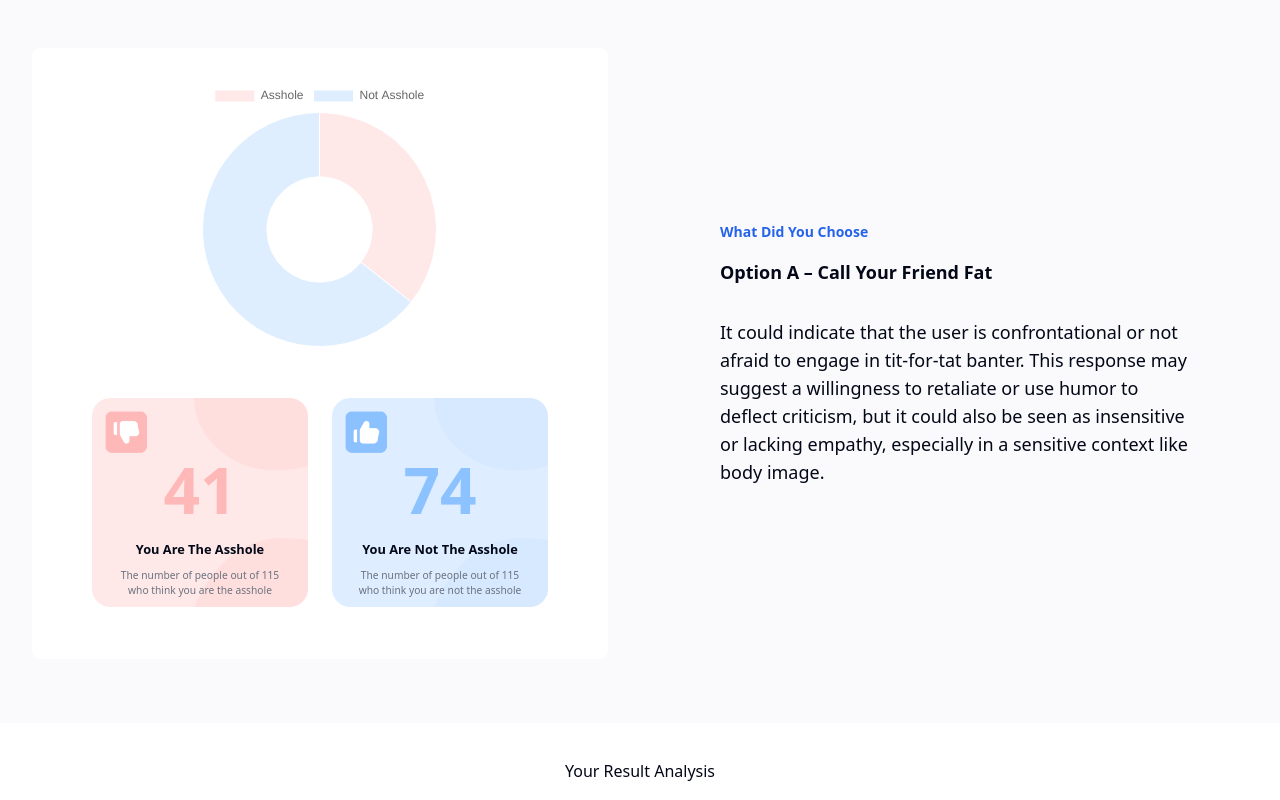
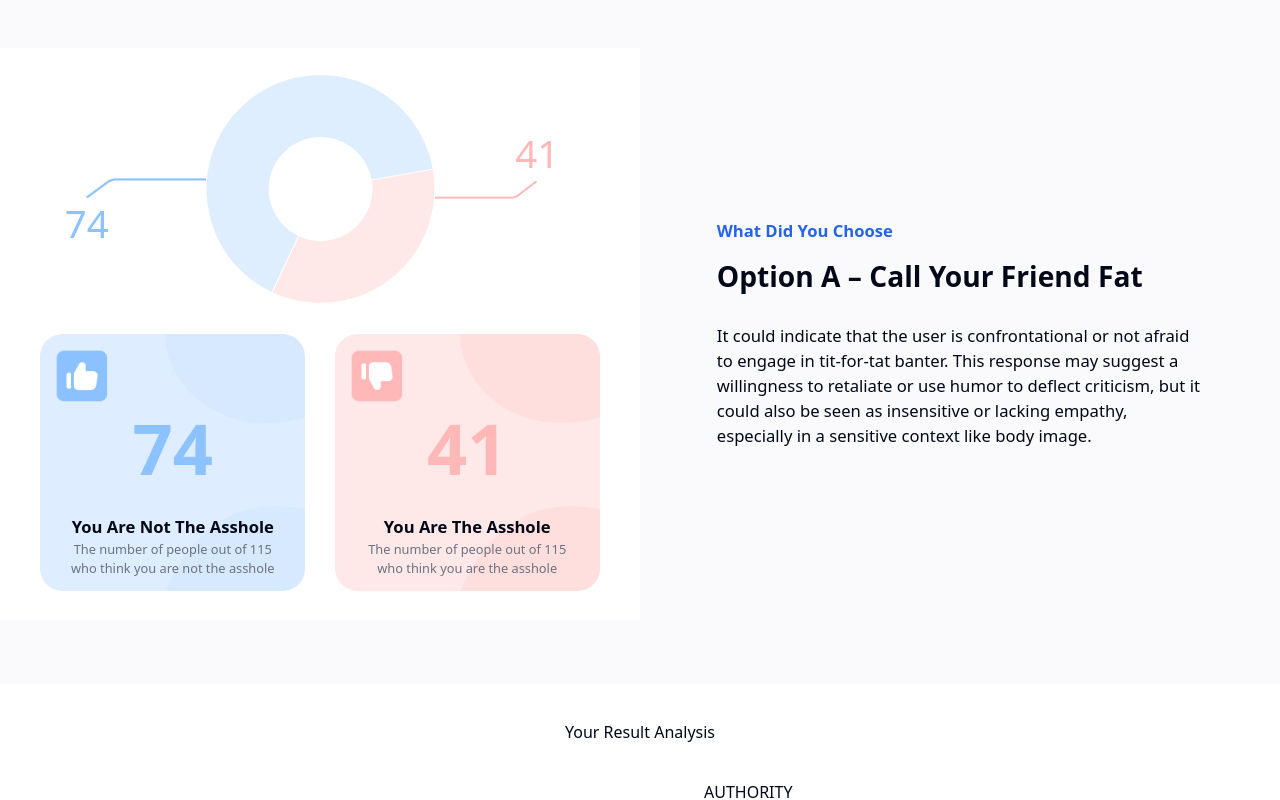
Before and after one commit to 24-S1-2-C-Moral-Decisions/moral-front-end, a Next.js app: page /en in a window 1280 px wide. Shown: the top 800 px of the page. Built offline with nearby package versions, Linux system fonts and the light colour scheme.

Commit message:
doughnut chart modified

```diff
--- a/app/globals.css
+++ b/app/globals.css
@@ -182,3 +182,7 @@
 .animate-dot-bg-fade-in{
   animation: dotBgFadeIn 0.5s ease-in 4.5s forwards;
 }
+
+.animate-dot-bg-fade-in-fast{
+  animation: dotBgFadeIn 0.5s ease-in 2s forwards;
+}
--- a/components/feedback-page.tsx
+++ b/components/feedback-page.tsx
@@ -1,7 +1,6 @@
 import { usePage } from "@/lib/usePage"
 import { Button } from "./ui/button"
 import { useState } from "react";
-import { cn } from "@/lib/utils";
 import { DoughnutChart } from './ui/chart';
 import { RadarChart } from "./ui/chart";
 
@@ -57,7 +56,7 @@ export const FeedbackPage = ({ data }: { data: any }) => {
                 <div className="flex w-full h-12 items-center justify-center">
                     {/*<h2>Feedback Results</h2>*/}
                 </div>
-                <PieChartAndResult />
+                <DoughnutChartAndResult />
                 <div className="flex w-full h-16 items-center justify-center">
                 </div>
             </div>
@@ -88,21 +87,55 @@ function Banner() {
     )
 }
 
-function PieChartAndResult() {
-    const voteData = [result.assholeNumber, result.notAssholeNumber]; // 两个数据点
+function DoughnutChartAndResult() {
+    const voteData = [result.assholeNumber, result.notAssholeNumber];
     const labels = ['Asshole', 'Not Asshole'];
     return (
         <>
-            <div className="flex w-full items-stretch">
-                <div className="w-[50%] flex justify-center min-h-[200px]">
-                    <div className="w-[90%] mx-auto bg-[#FFFFFF] h-full rounded-lg p-4">
-                        <div className="w-[55%] mx-auto p-4">
+            <div className="flex w-full">
+                <div className="w-[50%] justify-center bg-[#FFFFFF] p-[2vw]">
+                    <div className="relative w-[90%] mx-auto h-[18vw]"> {/* Set a height for proper overlapping */}
+                        {/* left div */}
+                        <div className="absolute flex items-center justify-center w-[30%] h-full opacity-0 absolute h-full animate-dot-bg-fade-in-fast"
+                            style={{
+                                backgroundImage: "url('/imgs/notAssholeLine.png')",
+                                backgroundSize: '10vw auto',
+                                backgroundPosition: 'right center',
+                                backgroundRepeat: 'no-repeat',
+                                left: '0%',  // Align to the left edge
+                            }}>
+                            <h3 className="text-[3vw] text-[#8CC2FF] relative" style={{ right: '30%', top: '15%' }}>
+                                {result.notAssholeNumber}
+                            </h3>
+                        </div>
+                            {/* right div */}
+                        <div className="absolute flex items-center justify-center w-[30%] h-full opacity-0 absolute h-full animate-dot-bg-fade-in-fast"
+                            style={{
+                                backgroundImage: "url('/imgs/assholeLine.png')",
+                                backgroundSize: '70% auto',
+                                backgroundPosition: 'left center',
+                                backgroundRepeat: 'no-repeat',
+                                right: '0%',  // Align to the right edge
+                            }}>
+                            <h3 className="text-[3vw] text-[#FFB8B8] relative" style={{ right: '-20%', top: '-15%' }}>
+                                {result.assholeNumber}
+                            </h3>
+                        </div>
+                        {/* middle DoughnutChart div */}
+                        <div className="absolute w-[50%] mx-auto h-[18vw]"
+                            style={{
+                                left: '25%',   // Start from 25%
+                                top: '0',      // Align to the top of the parent container
+                                bottom: '0',   // Align to the bottom of the parent container
+                            }}>
                             <DoughnutChart labels={labels} voteData={voteData} />
                         </div>
 
-                        <AssholePanel />
 
                     </div>
+
+                    <AssholePanel />
+
                 </div>
                 <div className="w-[50%] flex flex-col justify-center">
                     <div className="w-[80%] mx-auto">
@@ -115,12 +148,13 @@ function PieChartAndResult() {
 
 }
 
+
 function AssholePanel() {
     return (
         <>
-            <div className="w-full flex mx-auto p-8">
+            <div className="w-full flex mx-auto mt-[2vw]">
+                <SubAssholePanel backgroundImageUrl="/imgs/notAssholePanel.png" result={result} isAsshole={false} textColorClass="text-[#8CC2FF]" />
                 <SubAssholePanel backgroundImageUrl="/imgs/assholePanel.png" result={result} isAsshole={true} textColorClass="text-[#FFB8B8]" />
-                <SubAssholePanel backgroundImageUrl="/imgs/notAssholePanel.png" result={result} isAsshole={false} textColorClass="text-[#8CC2FF]" />
             </div >
         </>
     )
@@ -139,13 +173,13 @@ function SubAssholePanel({ backgroundImageUrl, result, isAsshole, textColorClass
             }}
         >
             <div className="absolute inset-0 bottom-[2vw] flex flex-col items-center justify-center">
-                <div className={`text-[5vw] ${textColorClass} font-bold`}>
+                <div className={`text-[5.5vw] ${textColorClass} font-bold`}>
                     {isAsshole ? result.assholeNumber : result.notAssholeNumber}
                 </div>
             </div>
-            <div className="absolute bottom-[1vw] left-0 right-0 flex flex-col items-center text-center">
-                <div className="mt-2 text-[1vw] font-bold">You Are {!isAsshole && <span>Not</span>} The Asshole</div>
-                <div className="mt-2 text-[0.8vw] text-gray-500">
+            <div className="absolute bottom-[1.3vw] left-0 right-0 flex flex-col items-center text-center">
+                <div className="text-[1.3vw] font-bold">You Are {!isAsshole && <span>Not</span>} The Asshole</div>
+                <div className="text-[1vw] text-gray-500">
                     The number of people out of {result.totalNumber} <br /> who think you are {!isAsshole && <span>not</span>} the asshole
                 </div>
             </div>
@@ -156,14 +190,14 @@ function SubAssholePanel({ backgroundImageUrl, result, isAsshole, textColorClass
 function Feedback() {
     return (
         <>
-            <div className="w-full flex flex-col mx-auto p-4">
+            <div className="w-full flex flex-col mx-auto p-[1vw]">
                 <div className="mb-4">
-                    <h3 className="text-sm text-blue-600 font-bold">What Did You Choose</h3>
+                    <h3 className="text-[1.3vw] text-blue-600 font-bold">What Did You Choose</h3>
                 </div>
                 <div>
-                    <h1 className="text-lg font-bold mb-2 text-2xl">Option A – Call Your Friend Fat</h1>
+                    <h1 className="text-[2.2vw] font-bold mb-2 text-2xl">Option A – Call Your Friend Fat</h1>
                     <br />
-                    <p className="text-lg">
+                    <p className="text-[1.3vw]">
                         It could indicate that the user is confrontational or not afraid to engage in tit-for-tat banter.
                         This response may suggest a willingness to retaliate or use humor to deflect criticism, but it could
                         also be seen as insensitive or lacking empathy, especially in a sensitive context like body image.
@@ -184,7 +218,7 @@ function RadarChartAndAnalysis() {
             </div>
             <div className="flex w-full items-stretch">
                 <div className="w-[50%] flex items-center justify-center">
-                    <div className="w-[60%] bg-[#FFFFFF] h-full rounded-lg p-4">
+                    <div className="w-[60%] bg-[#FFFFFF] h-full rounded-lg p-[2vw]">
                         <RadarChart labels={labels} dataPoints={dataPoints} />
                     </div>
                 </div>
--- a/components/ui/chart.tsx
+++ b/components/ui/chart.tsx
@@ -33,7 +33,7 @@ interface DoughnutChartProps {
   voteData: number[];
 }
 
-const DoughnutChart: React.FC<DoughnutChartProps> = ({labels,voteData}) => {
+const DoughnutChart: React.FC<DoughnutChartProps> = ({ labels, voteData }) => {
   const data: ChartData<'doughnut'> = {
     labels: labels,
     datasets: [
@@ -55,20 +55,37 @@ const DoughnutChart: React.FC<DoughnutChartProps> = ({labels,voteData}) => {
   };
 
   const options: ChartOptions<'doughnut'> = {
-    responsive: true,
+    maintainAspectRatio: false,
+    layout: {
+    },
     plugins: {
+
       legend: {
         position: 'top',
+        align: 'center',
+        display: false,
+        labels: {
+          font: {
+            size: 12,
+          },
+        },
       },
       title: {
         display: false,
         text: 'Are you an asshole doughnut chart',
       },
     },
+
     cutout: '45%', // control the size of the inner circle
+    rotation: 75,
+    circumference: 365,
   };
 
-  return <Doughnut data={data} options={options} />;
+  return (
+
+      <Doughnut data={data} options={options} />
+
+  );
 };
 
 interface RadarChartProps {
@@ -102,7 +119,7 @@ interface RadarChartProps {
         },
         ticks: {
           stepSize: 1,
-                display: false // 这个选项用于隐藏刻度
+          display: false // hide ticks
         },
       },
     },
```
Also changed, not shown: public/imgs/assholeLine.png (added), public/imgs/notAssholeLine.png (added). Lines whose indentation alone changed are shown as unchanged.
